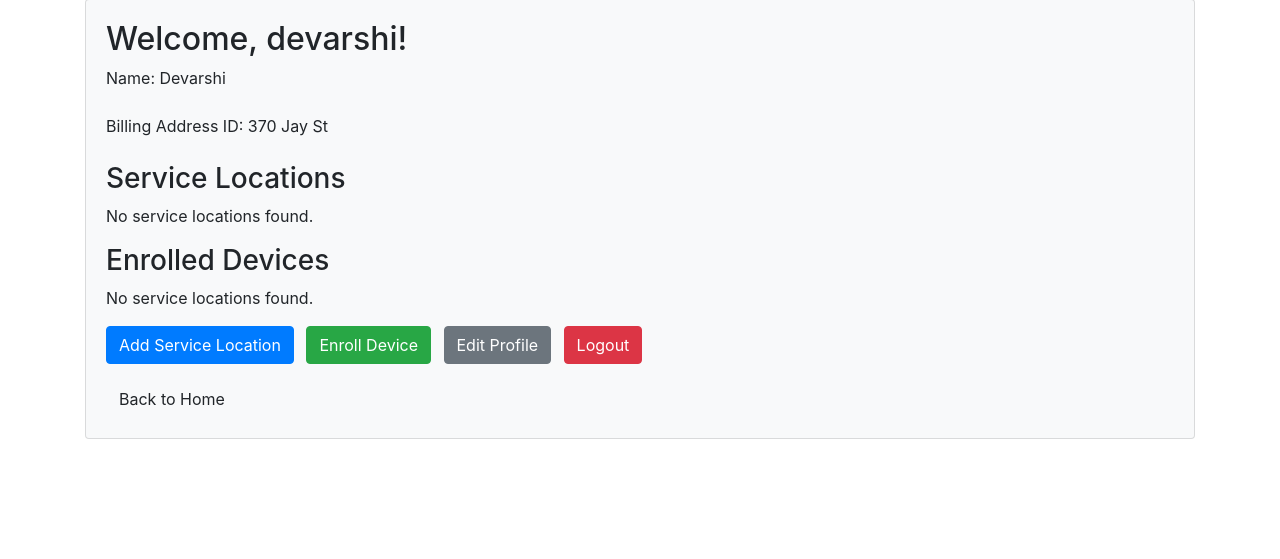
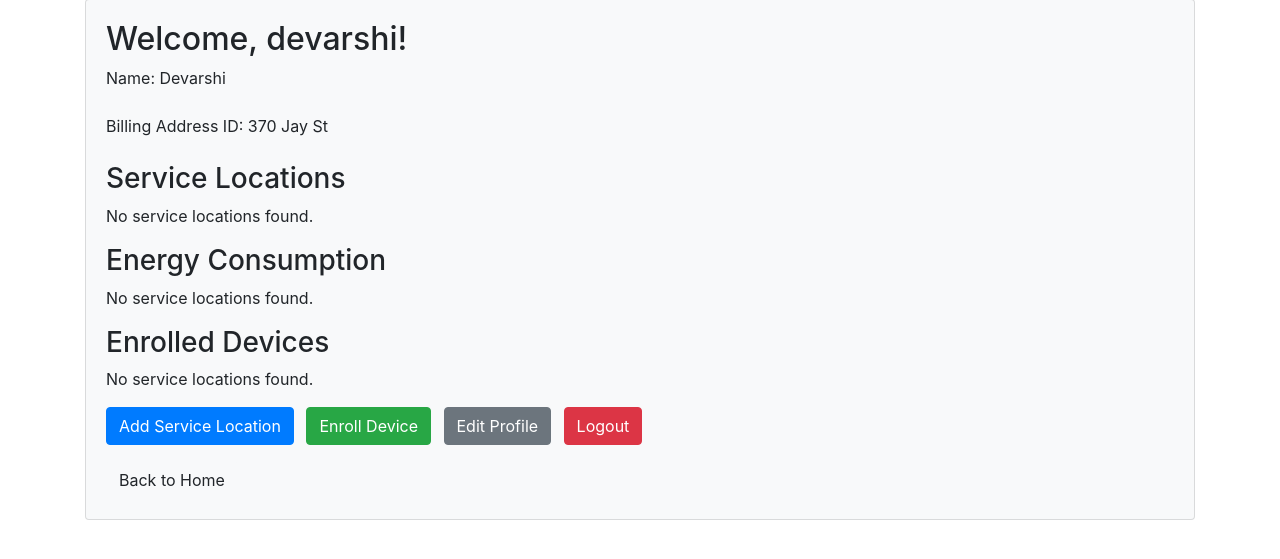
Before and after one commit to dc5212/Smart-Home-Energy-Management-System, a Flask app: page /profile in a window 1280 px wide. Shown: the part 177-736 px from the top of the page. Run offline with Flask 3, Linux system fonts and the light colour scheme; a user stored in the database is signed in; some libraries are stand-ins or nearby versions.

Commit message:
Linking the first 2 view

```diff
--- a/app.py
+++ b/app.py
@@ -555,7 +555,17 @@ def energy_consumption(service_location_id, time_resolution):
         cur2 = con2.cursor()
         data = cur2.execute(query, (service_location_id,)).fetchall()
     elif time_resolution == 'week':
-        # Adjust the query for weekly data if needed
+        query = """
+            SELECT DATE(e.Timestamp) AS date, SUM(e.Value) AS total_energy
+            FROM event_data e
+            JOIN enrolled_device ed ON e.Device_ID = ed.id
+            WHERE ed.Service_Location_ID = :service_location_id
+            GROUP BY date
+        """
+        con2 = sqlite3.connect("C:\\Smart-Home-Energy-Management-System\\instance\\site.db")
+        cur2 = con2.cursor()
+        data = cur2.execute(query, (service_location_id,)).fetchall()
+
         pass
     elif time_resolution == 'month':
         # Adjust the query for monthly data if needed
@@ -574,8 +584,8 @@ def energy_consumption(service_location_id, time_resolution):
         return "Invalid time resolution"
 
     # Extract data for the chart
-    labels = [str(row.date) for row in data]
-    values = [row.total_energy for row in data]
+    labels = [str(row[0]) for row in data]
+    values = [row[1] for row in data]
     con2.close()
     return render_template('energy_consumption.html', labels=labels, values=values, time_resolution=time_resolution)
 
@@ -596,9 +606,11 @@ def device_energy_consumption(service_location_id):
     data = cur2.execute(query, (service_location_id,)).fetchall()
     con2.close()
     # Extract data for the chart
-    model_ids = [row.ModelID for row in data]
-    device_counts = [row.device_count for row in data]
-    total_energies = [row.total_energy for row in data]
+    # Extract data for the chart
+    model_ids = [row[0] for row in data]
+    device_counts = [row[1] for row in data]
+    total_energies = [row[2] for row in data]
+
 
     return render_template('device_energy_consumption.html', model_ids=model_ids, device_counts=device_counts, total_energies=total_energies)
 
--- a/templates/profile.html
+++ b/templates/profile.html
@@ -20,6 +20,7 @@
                                 <span>
                                     <a href="{{ url_for('edit_service_location', location_id=service_location.id) }}" class="btn btn-info btn-sm mr-2">Edit</a>
                                     <a href="{{ url_for('remove_service_location', location_id=service_location.id) }}" class="btn btn-danger btn-sm">Remove</a>
+                                    <a href="{{ url_for('device_energy_consumption', service_location_id=service_location.id) }}" class="btn btn-warning btn-sm mr-2">Device Energy Consumption</a>
                                 </span>
                             </li>
                         {% endfor %}
@@ -27,6 +28,23 @@
                 {% else %}
                     <p>No service locations found.</p>
                 {% endif %}
+
+
+                <h3>Energy Consumption</h3>
+                {% if user.service_locations %}
+                    {% for service_location in user.service_locations %}
+                        <div class="mb-3">
+                            <h5>{{ service_location.address }}</h5>
+                            <a href="{{ url_for('energy_consumption', service_location_id=service_location.id, time_resolution='day') }}" class="btn btn-info mr-2">Day</a>
+                            <a href="{{ url_for('energy_consumption', service_location_id=service_location.id, time_resolution='week') }}" class="btn btn-info mr-2">Week</a>
+                            <a href="{{ url_for('energy_consumption', service_location_id=service_location.id, time_resolution='month') }}" class="btn btn-info mr-2">Month</a>
+                        </div>
+                    {% endfor %}
+                {% else %}
+                    <p>No service locations found.</p>
+                {% endif %}
+
+
 
                 <!-- Inside templates/profile.html -->
 
@@ -57,6 +75,8 @@
                     <p>No service locations found.</p>
                 {% endif %}
 
+
+
                 <!-- ... -->
 
 
```
Also changed, not shown: instance/site.db.
